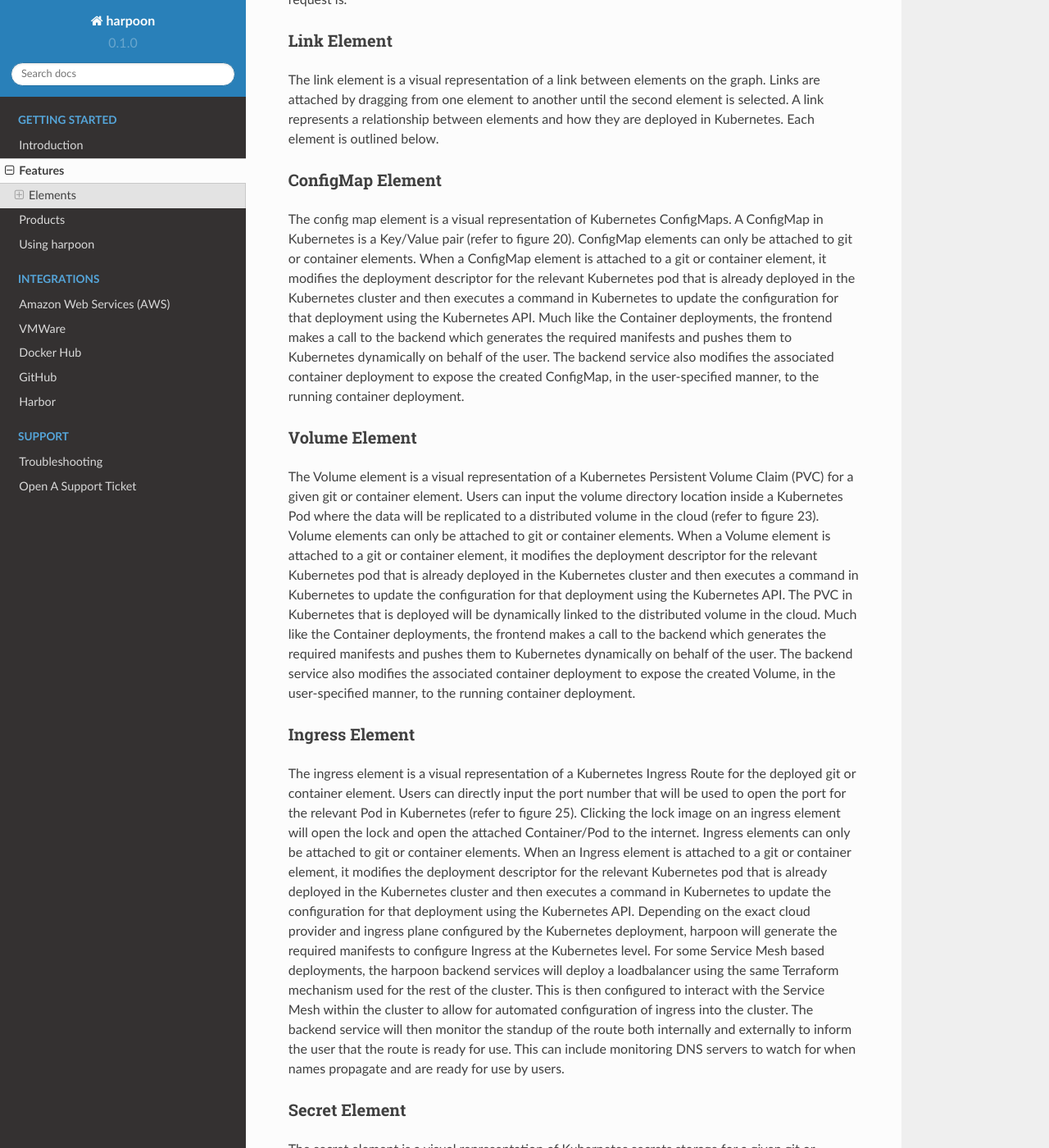
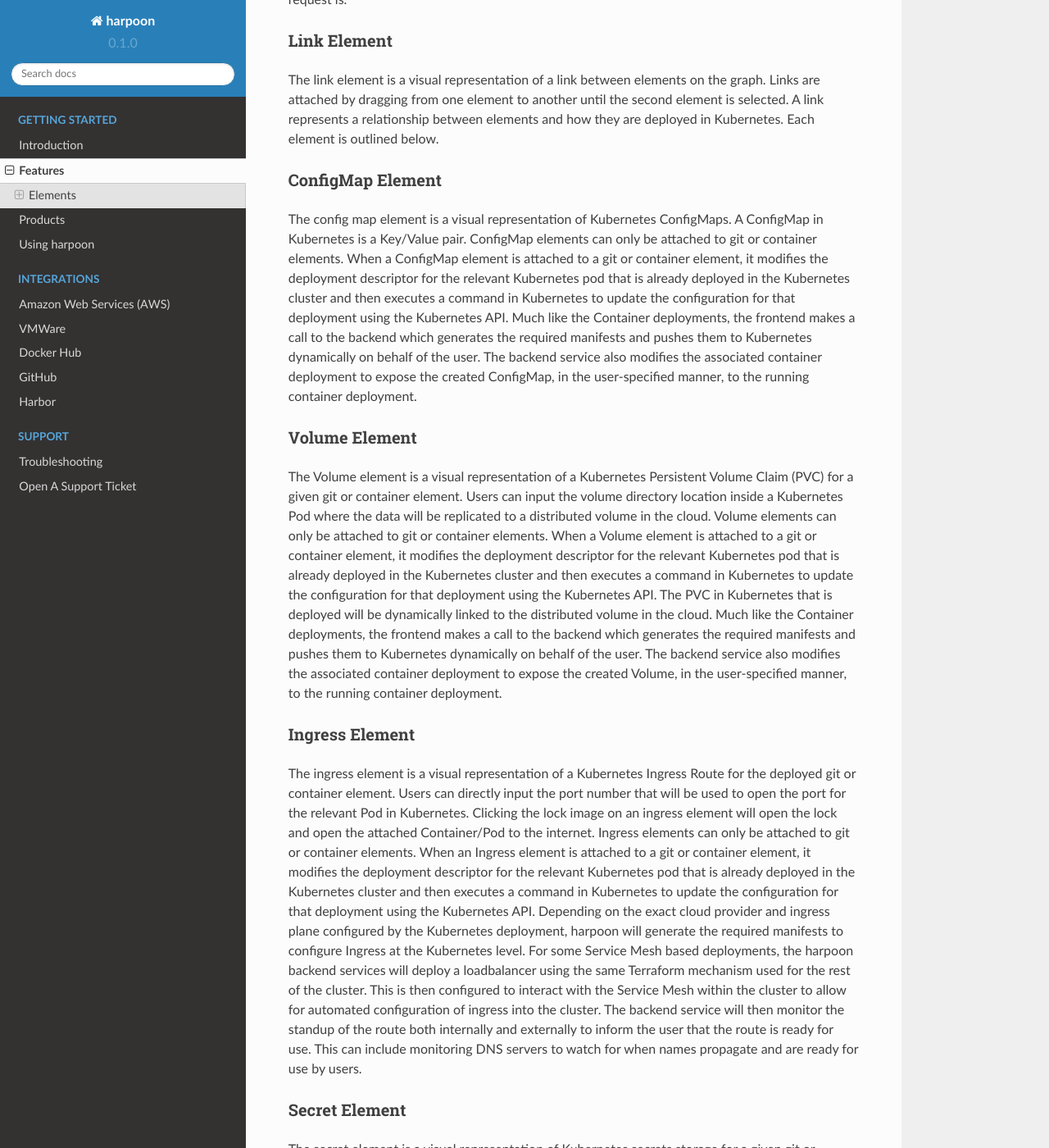
Before and after one commit to harpooncorp/docs, a Sphinx documentation site: the page built from docs/source/features.rst, in a window 1280 px wide and 1400 px high, scrolled down 1506 px. Shown: the whole window at 82% size. Built offline with Sphinx 7.4.7 and the Read the Docs theme 2.0.0, drawn with Linux system fonts in a browser that asks for light colours.

Commit message:
no message

```diff
--- a/docs/source/features.rst
+++ b/docs/source/features.rst
@@ -63,7 +63,7 @@ outlined below.
 ConfigMap Element
 -----------------
 The config map element is a visual representation of Kubernetes ConfigMaps. A ConfigMap in Kubernetes
-is a Key/Value pair (refer to figure 20). ConfigMap elements can only be attached to git or container elements.
+is a Key/Value pair. ConfigMap elements can only be attached to git or container elements.
 When a ConfigMap element is attached to a git or container element, it modifies the deployment descriptor for the
 relevant Kubernetes pod that is already deployed in the Kubernetes cluster and then executes a command in Kubernetes
 to update the configuration for that deployment using the Kubernetes API. Much like the Container deployments,
@@ -75,7 +75,7 @@ Volume Element
 --------------
 The Volume element is a visual representation of a Kubernetes Persistent Volume Claim (PVC) for a
 given git or container element. Users can input the volume directory location inside a Kubernetes Pod where the
-data will be replicated to a distributed volume in the cloud (refer to figure 23).  Volume elements can only be
+data will be replicated to a distributed volume in the cloud.  Volume elements can only be
 attached to git or container elements. When a Volume element is attached to a git or container element, it modifies
 the deployment descriptor for the relevant Kubernetes pod that is already deployed in the Kubernetes cluster and then
 executes a command in Kubernetes to update the configuration for that deployment using the Kubernetes API. The PVC in
@@ -87,8 +87,7 @@ to expose the created Volume, in the user-specified manner, to the running conta
 Ingress Element
 ---------------
 The ingress element is a visual representation of a Kubernetes Ingress Route for the deployed git or container element.
-Users can directly input the port number that will be used to open the port for the relevant Pod in Kubernetes (refer
-to figure 25). Clicking the lock image on an ingress element will open the lock and open the attached Container/Pod to
+Users can directly input the port number that will be used to open the port for the relevant Pod in Kubernetes. Clicking the lock image on an ingress element will open the lock and open the attached Container/Pod to
 the internet. Ingress elements can only be attached to git or container elements. When an Ingress element is attached
 to a git or container element, it modifies the deployment descriptor for the relevant Kubernetes pod that is already
 deployed in the Kubernetes cluster and then executes a command in Kubernetes to update the configuration for that
```
